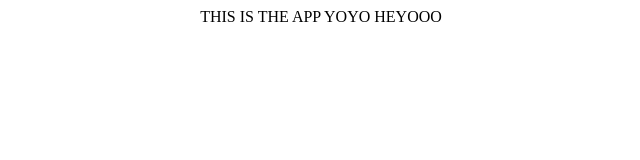
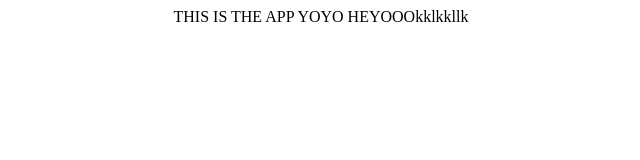
Before and after one commit to gmPuryear/newsletter-signup, a React (Create React App) app: page / in a window 1280 px wide. Shown: the top 160 px of the page, without its empty margins (319-959 px from the left). Built offline with nearby package versions, Linux system fonts and the light colour scheme.

Commit message:
first commit

```diff
--- a/src/App.js
+++ b/src/App.js
@@ -3,7 +3,7 @@ import './App.css';
 function App() {
   return (
     <div className="App">
-      THIS IS THE APP YOYO HEYOOO
+      THIS IS THE APP YOYO HEYOOOkklkkllk
     </div>
   );
 }
```
